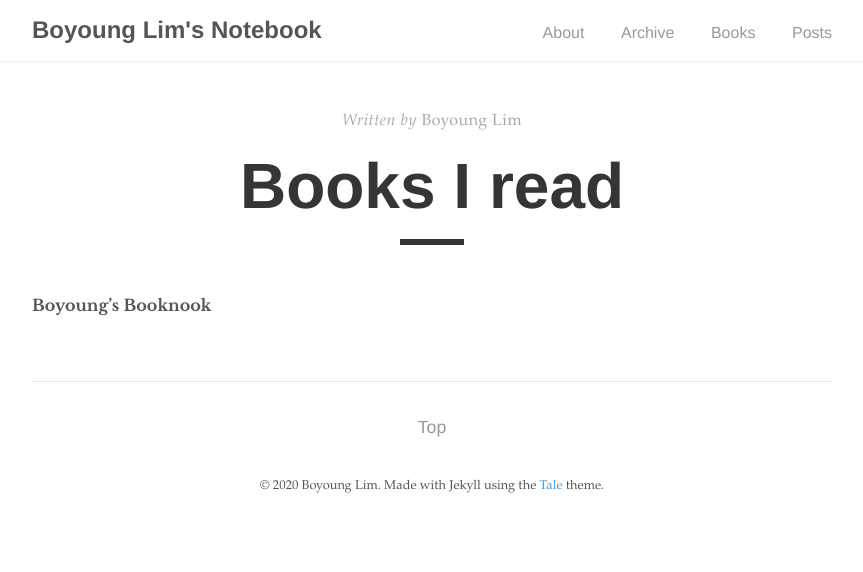
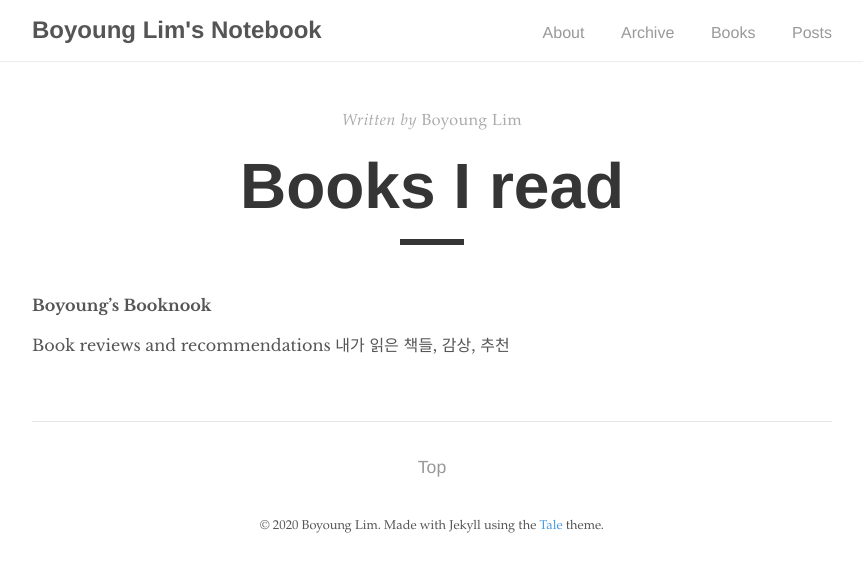
Before and after one commit to boyounglim88/Blog, a Jekyll site: the page built from _pages/books.md, in a window 1280 px wide. Shown: the top 572 px of the page, without its empty margins (208-1071 px from the left). Built offline with Jekyll 4.4.1, drawn with Linux system fonts in a browser that asks for light colours.

Commit message:
Update books.md

```diff
--- a/_pages/books.md
+++ b/_pages/books.md
@@ -6,3 +6,6 @@ permalink: /books/
 ---
 
 **Boyoung's Booknook**
+
+Book reviews and recommendations
+내가 읽은 책들, 감상, 추천
```
